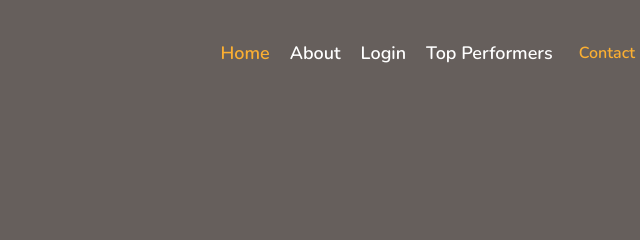
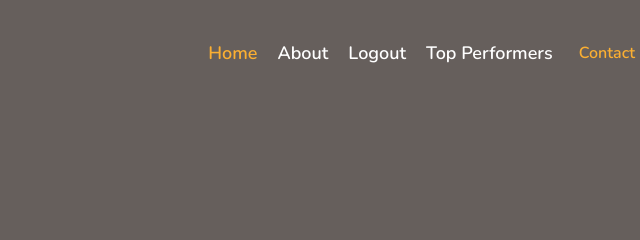
Before and after one commit to Nilesh-Aditya/HackOverflow_VehicleRouting, a website with bundled scripts: page public/food-website/map.html in a window 1280 px wide. Shown: the top 240 px of the page, 554-1194 px from the left. Built offline with nearby package versions, Linux system fonts and the light colour scheme.

Commit message:
changing titles and navbar-links

```diff
--- a/public/food-website/map.html
+++ b/public/food-website/map.html
@@ -45,7 +45,7 @@
                 color: royalblue;
             }
         </style>
-        <title>Delivery Express</title>
+        <title>Delivery Express - Maps</title>
     </head>
 
     <body>
@@ -61,7 +61,7 @@
                     <div class="navbar-nav ml-auto">
                         <a href="index.html" class="nav-item nav-link active">Home</a>
                         <a href="about.html" class="nav-item nav-link">About</a>
-                        <a href="feature.html" class="nav-item nav-link">Login</a>
+                        <a href="index.html" class="nav-item nav-link">Logout</a>
                         <a href="team.html" class="nav-item nav-link">Top Performers</a>
 
 
```
Also changed, not shown: public/food-website/about.html (+1 -1 lines), public/food-website/contact.html (+1 -1 lines), public/food-website/team.html (+1 -1 lines).
